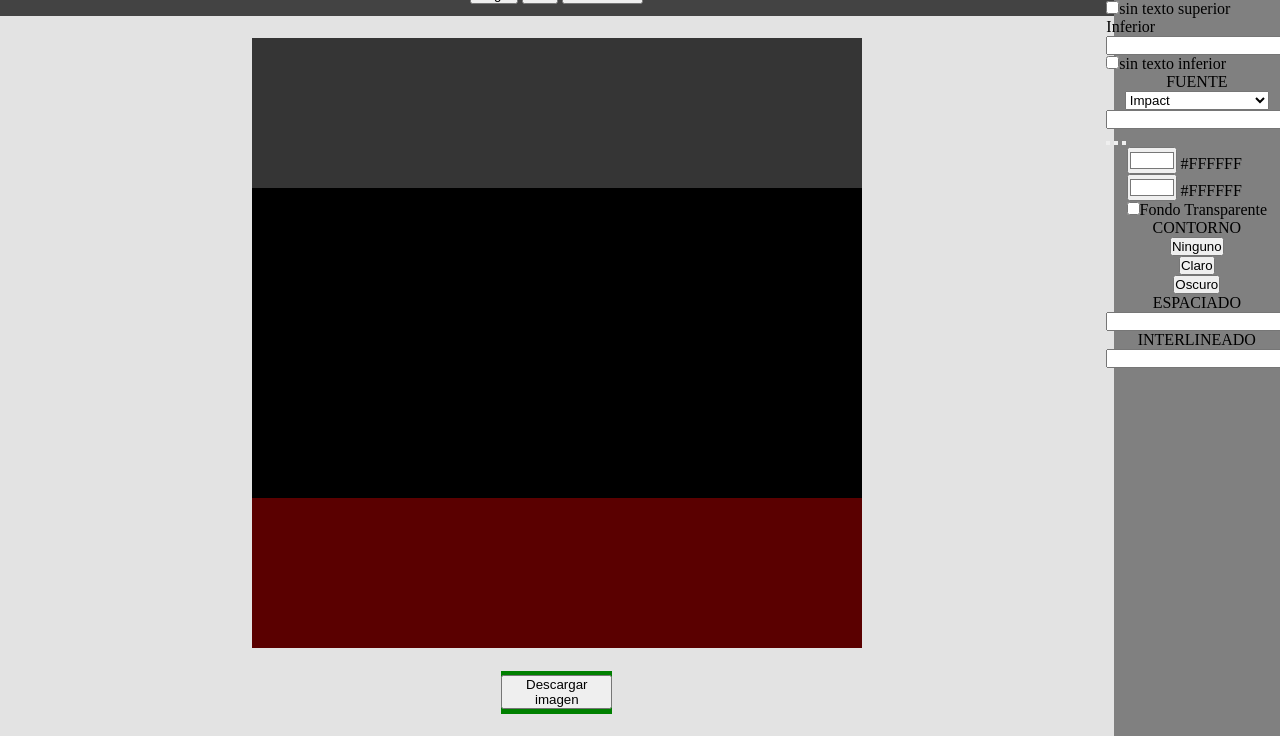
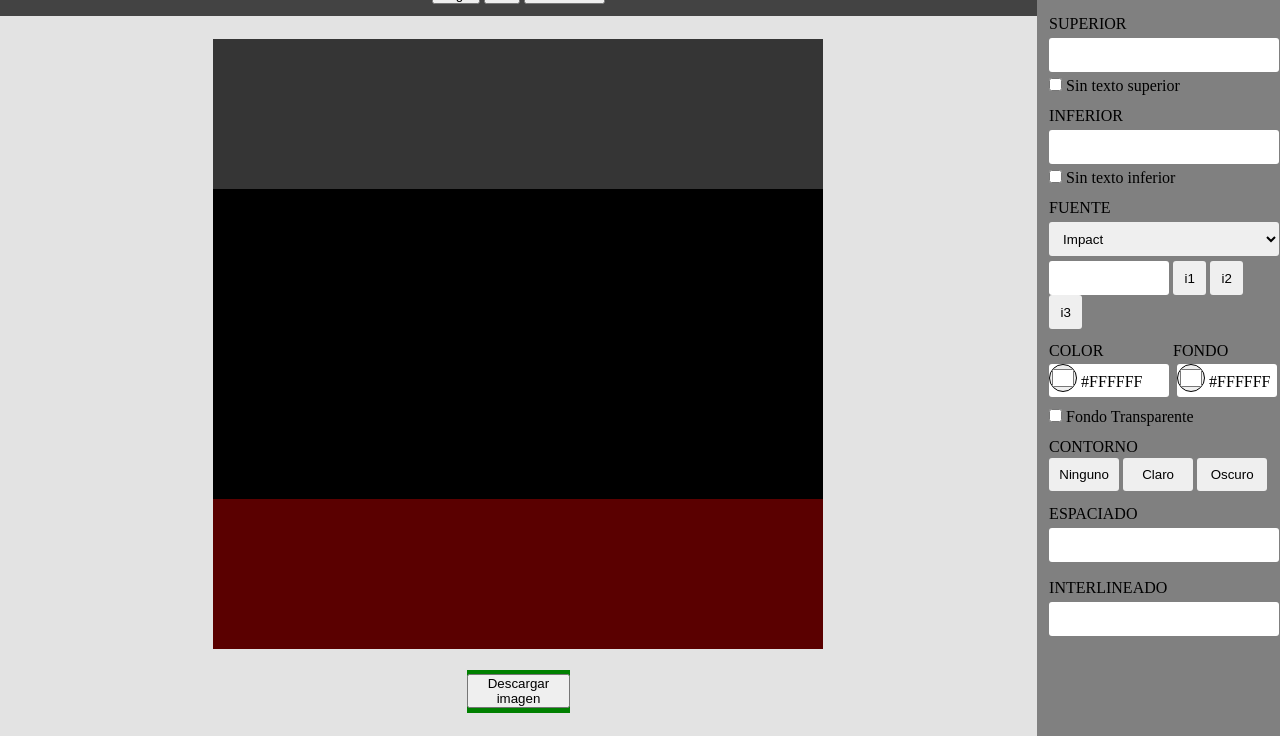
Before and after one commit to DAgustinAguilera/Generador-de-Memes, a plain HTML site: page index.html in a window 1280 px wide. Shown: the part 64-800 px from the top of the page. Drawn offline with Linux system fonts and the light colour scheme.

Commit message:
Aplica flexbox a la seccion de editar texto

```diff
--- a/index.html
+++ b/index.html
@@ -159,19 +159,29 @@
       <!-- -----------------------Panel de texto------------------------------------- -->
 
       <div id="panelTexto" class="panelTexto">
-        <h2>TEXTO</h2>
-        <div class="contenedorTextoSuperior">
-          <label for="textoSuperior">Superior</label>
-          <input type="text" id="textoSuperior" />
-          <input type="checkbox" /><span>sin texto superior</span>
+        <div class="titulo"><h2>TEXTO</h2></div>
+        <div class="contenedorTextoSuperior contenedorPrincipal">
+          <label for="textoSuperior">SUPERIOR</label><br />
+          <input
+            class="inputTextoYNumber"
+            type="text"
+            id="textoSuperior"
+          /><br />
+          <input type="checkbox" /><span> Sin texto superior</span>
         </div>
-        <div class="contenedorTextoInferior">
-          <label for="textoInferior">Inferior</label>
-          <input type="text" id="textoSuperior" />
-          <input type="checkbox" /><span>sin texto inferior</span>
+        <div class="contenedorTextoInferior contenedorPrincipal">
+          <label for="textoInferior">INFERIOR</label><br />
+          <input
+            class="inputTextoYNumber"
+            type="text"
+            id="textoSuperior"
+          /><br />
+          <input type="checkbox" /><span> Sin texto inferior</span>
         </div>
-        <label for="selectorFuente">FUENTE</label>
-        <select name="fuente" id="suelectFuente">
+        <div class="contenedorFuenteYEstilo contenedorPrincipal">
+          <div class="contedenedorSelectorFuente">
+            <label for="selectorFuente">FUENTE</label><br />
+            <select class="inputTextoYNumber" name="fuente" id="suelectFuente">
               <option value="impact">Impact</option>
               <option value="arialBlack">Arial Black</option>
               <option value="AmericanT">American Typewriter</option>
@@ -182,31 +192,56 @@
               <option value="verdana">Verdana</option>
               <option value="timesNR">Times New Roman</option>
             </select>
-        <div class="configuracionFuente">
-          <input type="number" id="tamañoFuente" min="12" />
-          <button></button>
-          <button></button>
-          <button></button>
           </div>
-        <div class="SeccionColoresFuente">
-          <div class="selectorDefuente">
-            <input type="color" value="#FFFFFF" />
+          <div class="contenedorConfiguracionFuente">
+            <input
+              class="inputNumberTamañoFuente"
+              type="number"
+              id="tamañoFuente"
+              min="12"
+            />
+            <button class="botonPosicionTexto">i1</button>
+            <button class="botonPosicionTexto">i2</button>
+            <button class="botonPosicionTexto">i3</button>
+          </div>
+        </div>
+        <div class="contenedorColoresFuente contenedorPrincipal">
+          <div>
+            <div>
+              <label for="colorFuente">COLOR</label>
+            </div>
+            <div class="contenedorColor">
+              <input class="circuloColor" id="colorFuente" type="color" value="#FFFFFF" />
               <span>#FFFFFF</span>
             </div>
-          <div class="selectorDefondoFunte">
-            <input type="color" value="#FFFFFF" />
+          </div>
+          <div>
+            <div>
+              <label for="colorFondo">FONDO</label>
+            </div>
+            <div class="contenedorColorFondo">
+              <input class="circuloColor" id="colorFondo" type="color" value="#FFFFFF" />
               <span>#FFFFFF</span>
             </div>
-          <input type="checkbox" /><span>Fondo Transparente</span>
           </div>
+        </div>
+        <div><input class="contenedorPrincipal" type="checkbox" /><span> Fondo Transparente</span></div>
+        <div class="contornoTexto contenedorPrincipal">
           <label for="contorno">CONTORNO</label>
-        <button>Ninguno</button>
-        <button>Claro</button>
-        <button>Oscuro</button>
+          <div class="contornoBotones">
+            <button class="botonContorno">Ninguno</button>
+            <button class="botonContorno">Claro</button>
+            <button class="botonContorno">Oscuro</button>
+          </div>
+        </div>
+        <div class="contenedorEspaciado contenedorPrincipal">
           <label for="espaciado">ESPACIADO</label>
-        <input type="number" />
+          <input class="inputTextoYNumber" type="number" />
+        </div>
+        <div class="contenedorInterlineado contenedorPrincipal">
           <label for="interlineado">INTERLINEADO</label>
-        <input type="nunmer" />
+          <input class="inputTextoYNumber" type="number" />
+        </div>
       </div>
     </div>
     <script src="main.js"></script>
--- a/style.css
+++ b/style.css
@@ -93,9 +93,9 @@ body{
     flex-direction: column;
     align-items: center;
 }
-.seccionRangosFiltros{
+/* .seccionRangosFiltros{
 
-}
+} */
 .seccionColorYDistribucion{
     display: flex;
     justify-content: space-around;
@@ -105,20 +105,19 @@ body{
     padding: 2px;
 }
 
-.rangoDeFiltro{
+/* .rangoDeFiltro{
 
-}
+} */
 .rango{
     width: 100%;
 }
 /* -----------------seccion panel texto----------------- */
 .panelTexto{
     height: 100%;
-    width: 13%;
+    width: 300px;
     background-color: gray;
     display: flex;
     flex-direction: column;
-    align-items: center;
 }
 .panelTextoNone{
     height: 100%;
@@ -126,5 +125,70 @@ body{
     background-color: gray;
     display: none;
     flex-direction: column;
-    align-items: center;
 }
+.contenedorPrincipal{
+    margin: 5% 0  0 5%;
+}
+.titulo{
+    text-align: center;
+    margin: 20px 0 20px 0 ;
+}
+.contenedorColoresFuente{
+    display: flex;
+    flex-direction: row;
+
+
+}
+.inputTextoYNumber{
+    padding-left: 10px;
+    width: 230px;
+    height: 34px;
+    border-radius: 3px;
+    border-style: none;
+    margin: 5px 0 5px 0;
+}
+.inputNumberTamañoFuente{
+    width: 120px;
+    height: 34px;
+    border-radius: 3px;
+    border-style: none;
+    padding-left: 10px;
+    margin: 0px 0 0 0;
+}
+.botonPosicionTexto{
+    border-radius: 3px;
+    border-style: none;
+    width: 33px;
+    height: 34px;
+}
+.circuloColor{
+    width: 28px;
+    height: 28px;
+    border-radius: 50%;
+    overflow: hidden;
+}
+.contenedorColor{
+    background-color: white;
+    width: 120px;
+    height: 33px;
+    border-radius: 3px;
+    border-style: none;
+    margin: 4px 4px 0 0px;
+
+}
+.contenedorColorFondo{
+    background-color: white;
+    width: 100px;
+    height: 33px;
+    border-radius: 3px;
+    border-style: none;
+    margin: 4px 4px 0 4px;
+
+}
+.botonContorno{
+    width: 70px;
+    height: 33px;
+    border-radius: 3px;
+    border-style: none;
+    margin: 2px 0 2px 0;
+}
```
Lines whose indentation alone changed are shown as unchanged.
